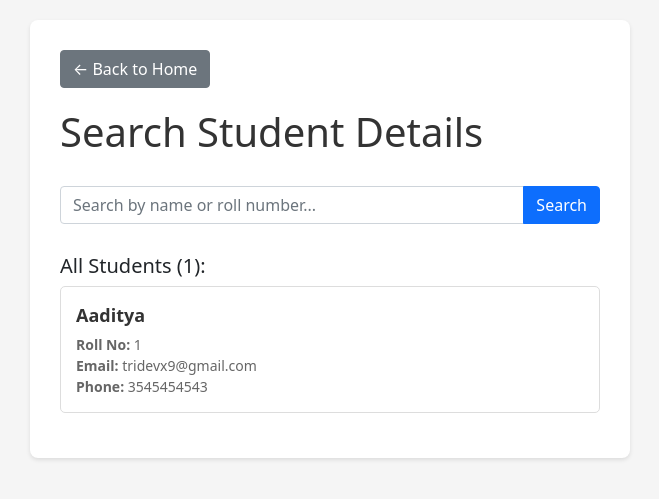
After one commit to TridevSharma1/Liberary_System, a Django app: page /search-student/ in a window 1280 px wide. The commit adds this page. Shown: the top 499 px of the page, without its empty margins (310-969 px from the left). Run offline with Django 5.2, Linux system fonts and the light colour scheme; data comes from the database, SQL or seed files in the repository.

Commit message:
Complete Structure

```diff
--- a/library_project/library_app/forms.py
+++ b/library_project/library_app/forms.py
@@ -32,3 +32,13 @@ class IssueBookForm(forms.ModelForm):
             'book': forms.Select(attrs={'class': 'form-control'}),
             'return_date': forms.DateInput(attrs={'type': 'date', 'class': 'form-control'}),
         }
+
+class StudentSearchForm(forms.Form):
+    search_query = forms.CharField(
+        max_length=100,
+        required=True,
+        widget=forms.TextInput(attrs={
+            'class': 'form-control',
+            'placeholder': 'Search by name or roll number...'
+        })
+    )
--- a/library_project/library_app/templates/404.html
+++ b/library_project/library_app/templates/404.html
@@ -26,7 +26,7 @@
 
     <h1>404</h1>
     <p>Oops! Page not found 😢</p>
-    <a href="/">Go Back Home</a>
+    <a href="/">← Go Back Home</a>
 
 </body>
 </html>
--- a/library_project/library_app/templates/home.html
+++ b/library_project/library_app/templates/home.html
@@ -57,7 +57,7 @@
         <a href="/add-student/">🎓 Add Student</a>
         <a href="/add-book/">📘 Add Book</a>
         <a href="/issue-book/">📖 Issue Book</a>
-        <a href="/student/1/">👤 Student Details</a>
+        <a href="/search-student/">👤 Search Student Details</a>
     </div>
 </div>
 
--- /dev/null
+++ b/library_project/library_app/templates/search_student.html
@@ -0,0 +1,106 @@
+<!DOCTYPE html>
+<html>
+<head>
+    <title>Search Student</title>
+    <link href="https://cdn.jsdelivr.net/npm/bootstrap@5.1.3/dist/css/bootstrap.min.css" rel="stylesheet">
+    <style>
+        body {
+            background-color: #f5f5f5;
+            padding: 20px;
+        }
+        .container {
+            max-width: 600px;
+            background-color: white;
+            padding: 30px;
+            border-radius: 8px;
+            box-shadow: 0 2px 4px rgba(0,0,0,0.1);
+        }
+        .search-box {
+            margin-bottom: 30px;
+        }
+        .student-list {
+            margin-top: 30px;
+        }
+        .student-card {
+            border: 1px solid #ddd;
+            padding: 15px;
+            margin-bottom: 15px;
+            border-radius: 5px;
+            cursor: pointer;
+            transition: all 0.3s ease;
+        }
+        .student-card:hover {
+            background-color: #f0f0f0;
+            transform: translateY(-2px);
+            box-shadow: 0 4px 8px rgba(0,0,0,0.1);
+        }
+        .student-name {
+            font-size: 18px;
+            font-weight: bold;
+            color: #333;
+        }
+        .student-info {
+            color: #666;
+            font-size: 14px;
+            margin-top: 5px;
+        }
+        h1 {
+            color: #333;
+            margin-bottom: 30px;
+        }
+        .btn-home {
+            margin-bottom: 20px;
+        }
+    </style>
+</head>
+<body>
+    <div class="container">
+        <a href="{% url 'home' %}" class="btn btn-secondary btn-home">← Back to Home</a>
+
+        <h1>Search Student Details</h1>
+
+        <div class="search-box">
+            <form method="get" class="needs-validation">
+                <div class="input-group">
+                    {{ form.search_query }}
+                    <button class="btn btn-primary" type="submit">Search</button>
+                </div>
+            </form>
+        </div>
+
+        <div class="student-list">
+            {% if students %}
+                <h5>
+                    {% if form.is_valid and form.cleaned_data.search_query %}
+                        Found {{ students.count }} student(s) matching "{{ form.cleaned_data.search_query }}":
+                    {% else %}
+                        All Students ({{ students.count }}):
+                    {% endif %}
+                </h5>
+                {% for student in students %}
+                    <a href="{% url 'student_detail' student.id %}" style="text-decoration: none;">
+                        <div class="student-card">
+                            <div class="student-name">{{ student.name }}</div>
+                            <div class="student-info">
+                                <strong>Roll No:</strong> {{ student.roll_no }}<br>
+                                <strong>Email:</strong> {{ student.email }}<br>
+                                <strong>Phone:</strong> {{ student.phone }}
+                            </div>
+                        </div>
+                    </a>
+                {% endfor %}
+            {% elif form.is_valid and form.cleaned_data.search_query %}
+                <div class="alert alert-warning" role="alert">
+                    No students found matching "{{ form.cleaned_data.search_query }}"
+                </div>
+            {% else %}
+                <div class="alert alert-info" role="alert">
+                    No students in the system yet.
+                </div>
+            {% endif %}
+        </div>
+    </div>
+
+    <script src="https://cdn.jsdelivr.net/npm/bootstrap@5.1.3/dist/js/bootstrap.bundle.min.js"></script>
+</body>
+</html>
--- a/library_project/library_app/urls.py
+++ b/library_project/library_app/urls.py
@@ -7,9 +7,5 @@ urlpatterns = [
     path('add-book/', views.add_book, name='add_book'),
     path('issue-book/', views.issue_book, name='issue_book'),
     path('student/<int:student_id>/', views.student_detail, name='student_detail'),
-
-
-
-
+    path('search-student/', views.search_student, name='search_student'),
 ]
-handler404 = 'your_app_name.views.custom_404'
--- a/library_project/library_app/views.py
+++ b/library_project/library_app/views.py
@@ -1,6 +1,7 @@
 from django.shortcuts import render, redirect
+from django.db.models import Q
 from .models import Student, Book, IssueBook
-from .forms import StudentForm, BookForm, IssueBookForm
+from .forms import StudentForm, BookForm, IssueBookForm, StudentSearchForm
 
 def home(request):
     return render(request, 'home.html')
@@ -58,4 +59,22 @@ def issue_list(request):
     issues = IssueBook.objects.all()
     return render(request, 'student_detail.html', {'issues': issues})
 
-from django.shortcuts import redirect, get_object_or_404
+def search_student(request):
+    form = StudentSearchForm(request.GET or None)
+    students = []
+
+    if form.is_valid() and request.GET.get('search_query'):
+        search_query = form.cleaned_data['search_query']
+        # Search by name or roll number (case-insensitive)
+        students = Student.objects.filter(
+            Q(name__icontains=search_query) |
+            Q(roll_no__icontains=search_query)
+        )
+    else:
+        # Show all students by default
+        students = Student.objects.all()
+
+    return render(request, 'search_student.html', {
+        'form': form,
+        'students': students
+    })
```
Also changed, not shown: library_project/library_app/templates/add_book.html (+34 -0 lines), library_project/library_app/templates/add_student.html (+34 -1 lines), library_project/library_app/templates/library_app/issue_book.html (+36 -1 lines), library_project/library_app/templates/student_detail.html (+30 -0 lines).
